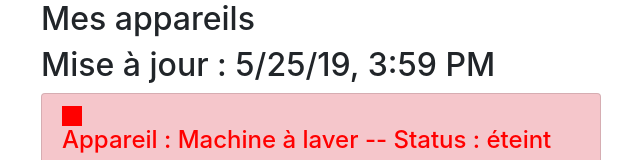
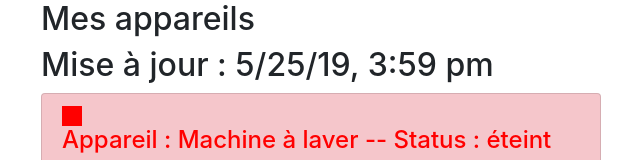
Before and after one commit to AhmedSoftware/angular7ArticleProject, an Angular app: page / in a window 1280 px wide. Shown: the top 160 px of the page, without its empty margins (29-669 px from the left). Built offline with nearby package versions, Linux system fonts and the light colour scheme.

Commit message:
pipe type date

```diff
--- a/src/app/app.component.html
+++ b/src/app/app.component.html
@@ -2,7 +2,7 @@
   <div class="row">
     <div class="col-xs-12">
       <h2> Mes appareils</h2>
-      <h2> Mise à jour : {{ lastUpdate |async|date :'short'}}</h2>
+      <h2> Mise à jour : {{ lastUpdate |async|date :'short'|lowercase}}</h2>
       <ul *ngFor ="let appareil of appareils" class="list-group">
         <app-appareil [appareilName]="appareil.name" [appareilStatus]="appareil.status"></app-appareil>
         <br>
```
